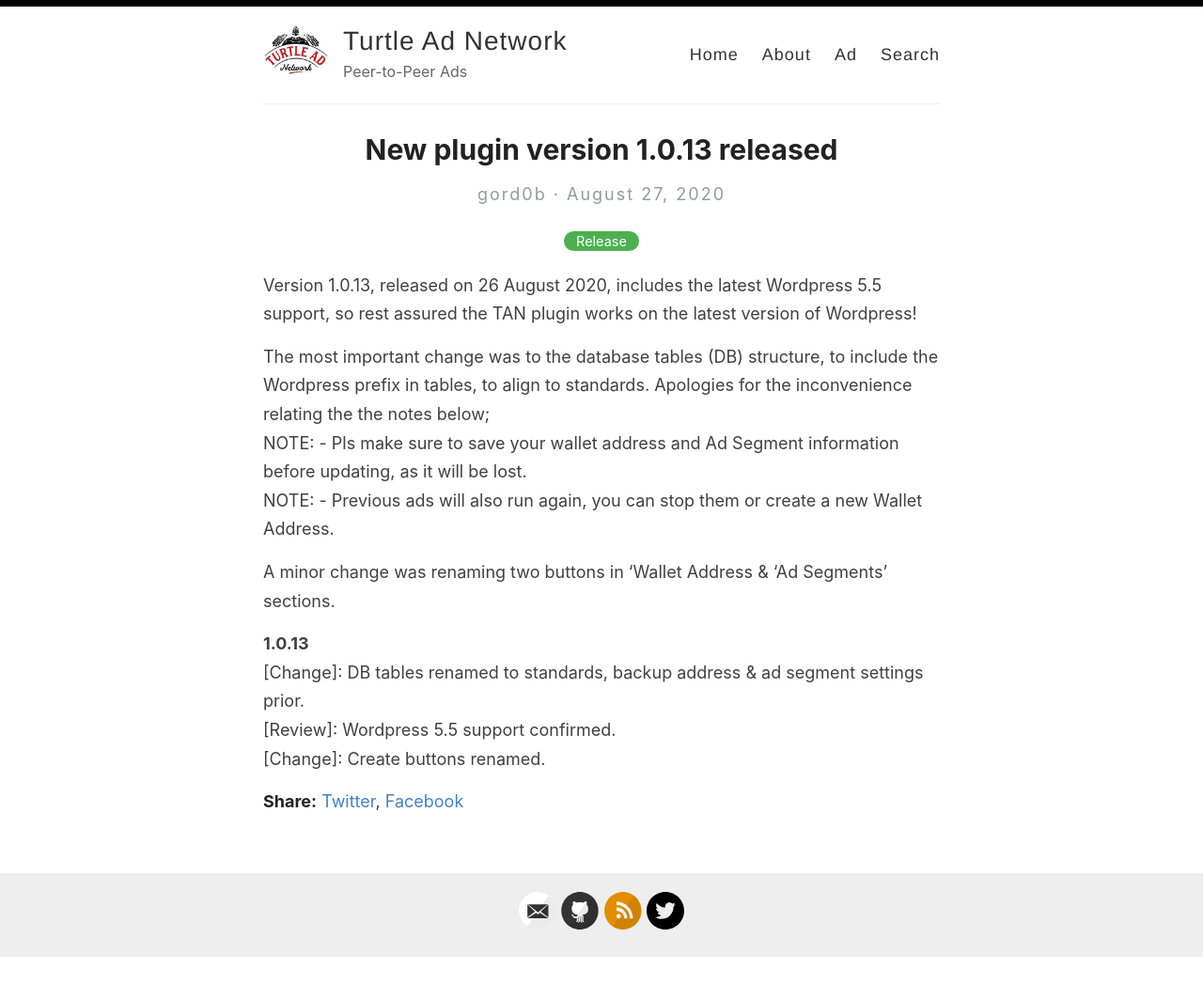
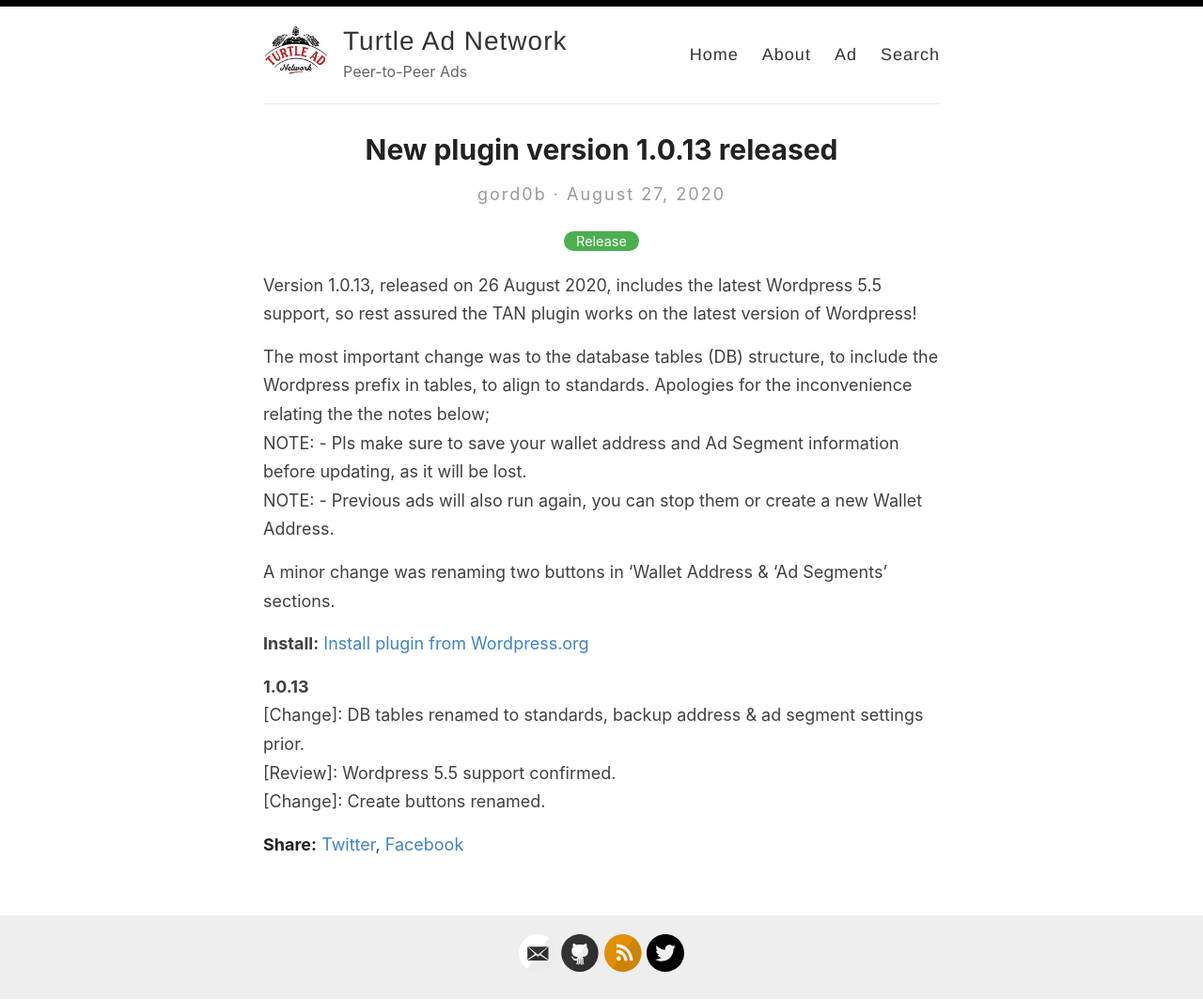
Before and after one commit to TurtleAdNetwork/TurtleAdNetwork.github.io, a Jekyll site: the page built from _posts/2020-08-27-new-plugin-version-1.0.13-released.md, in a window 1280 px wide. Shown: the whole page at 94% size. Built offline with Jekyll 4.4.1, drawn with Linux system fonts in a browser that asks for light colours; before the commit the page ends 1018 px from its top, so only the background shows below that.

Commit message:
Update 2020-08-27-new-plugin-version-1.0.13-released.md

```diff
--- a/_posts/2020-08-27-new-plugin-version-1.0.13-released.md
+++ b/_posts/2020-08-27-new-plugin-version-1.0.13-released.md
@@ -13,6 +13,8 @@ NOTE: - Previous ads will also run again, you can stop them or create a new Wall
 
 A minor change was renaming two buttons in 'Wallet Address & 'Ad Segments' sections.
 
+**Install:** [Install plugin from Wordpress.org](https://wordpress.org/plugins/turtle-ad-network)
+
 **1.0.13** <br>
 [Change]: DB tables renamed to standards, backup address & ad segment settings prior.<br>
 [Review]: Wordpress 5.5 support confirmed.<br>
```
